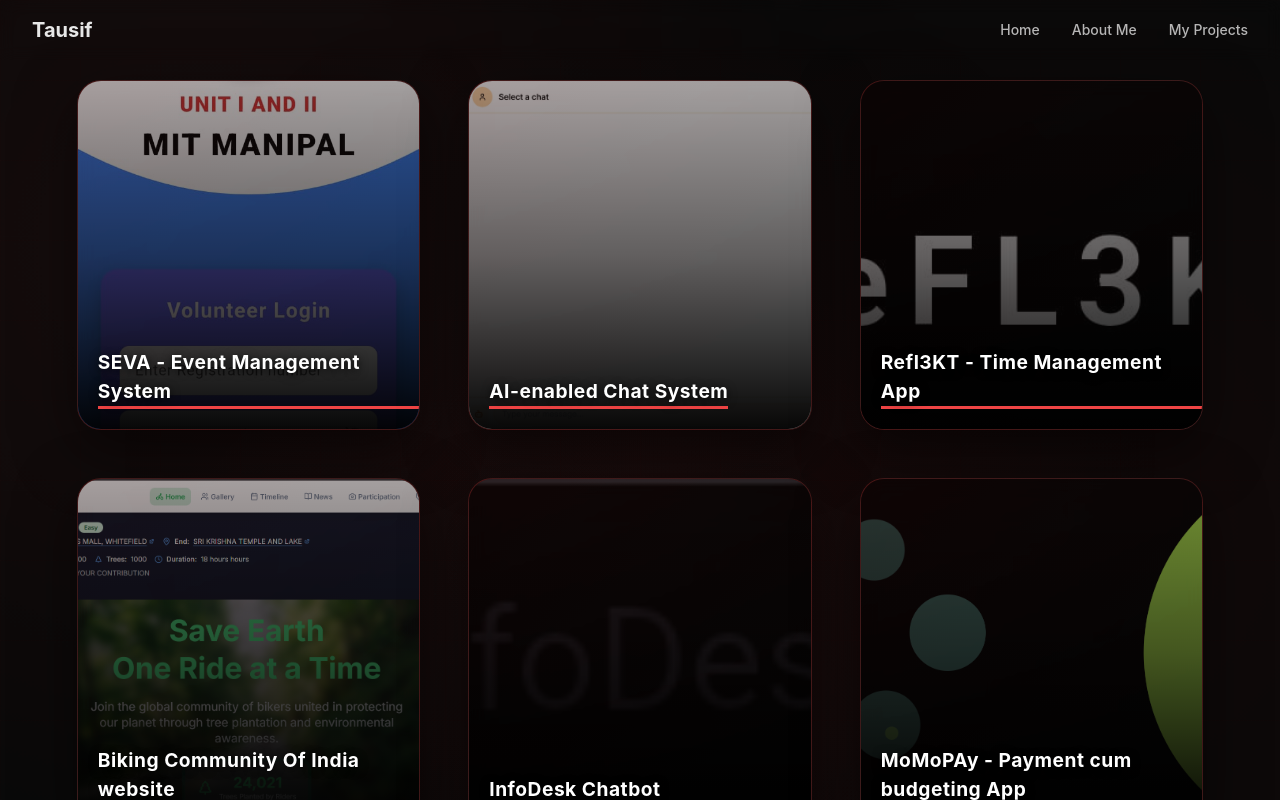
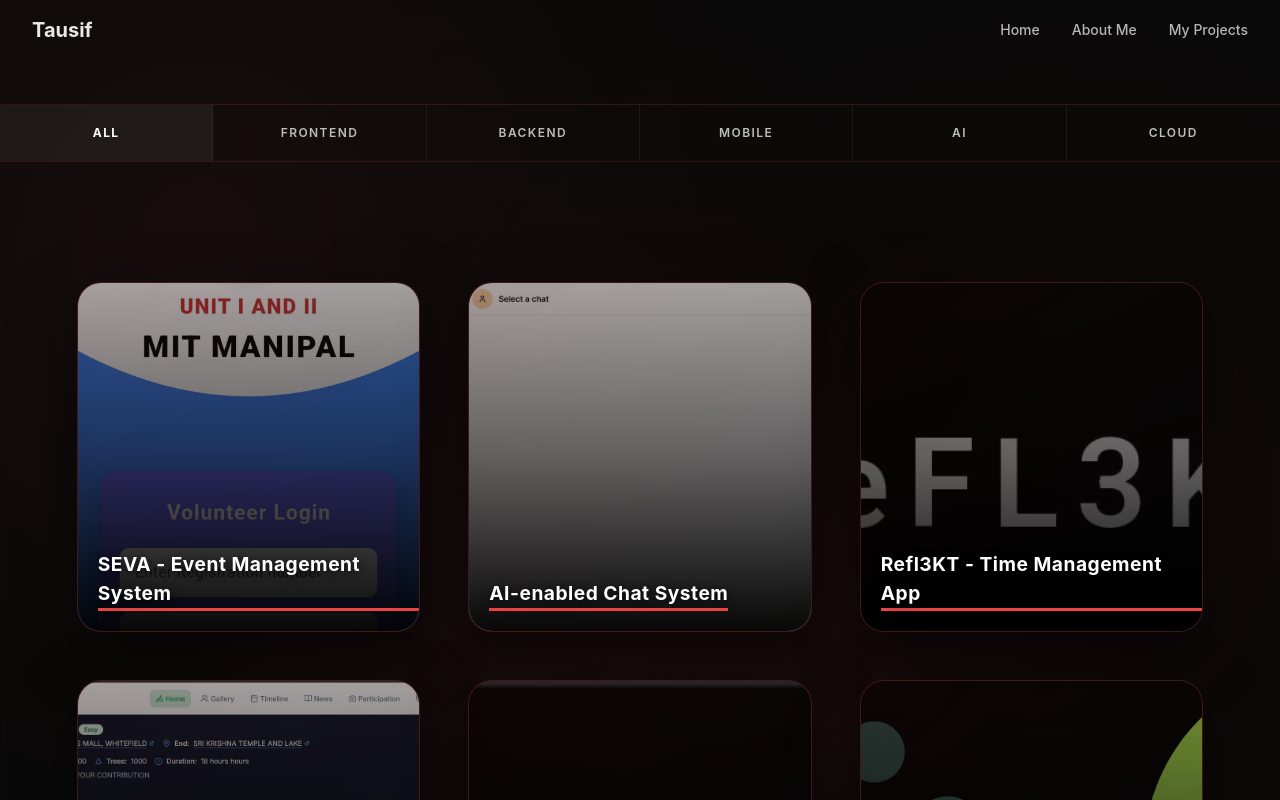
Before and after one commit to tausif892/Portfolio, a Next.js app: page /projects in a window 1280 px wide. Shown: the top 800 px of the page. Built offline with nearby package versions, Linux system fonts and the light colour scheme.

Commit message:
Added and finished the projects

```diff
--- a/app/globals.css
+++ b/app/globals.css
@@ -362,6 +362,10 @@ body::after {
   background: rgba(239, 68, 68, 0.05);
   filter: blur(80px);
   z-index: -1;
+}
+
+.about-text-actions {
+  pointer-events: auto;
 }
 
 .about-text-content {
@@ -584,13 +588,22 @@ body::after {
   animation: fadeInUp 0.8s ease-out;
 }
 
+.timeline-main {
+    background: radial-gradient(
+    circle at top right,
+    rgba(239, 68, 68, 0.08),
+    transparent 60%
+  ),
+  #0a0a0a;
+}
 
 .timeline-title {
-  display: inline-block;
+  display: block;
   margin: 0 auto 80px auto;
   text-align: center;
   font-size: clamp(2.2rem, 4vw, 3.2rem);
   font-weight: 700;
+  align-content: center;
   letter-spacing: 0.08em;
   text-transform: uppercase;
 
@@ -828,6 +841,102 @@ body::after {
    PROJECTS GRID
 ================================ */
 
+/* ===============================
+   FULL-BLEED WRAPPER
+   (ensures the child can span full viewport)
+================================ */
+.full-bleed {
+  position: relative;     /* keep normal flow */
+  width: 100vw;           /* full viewport width */
+  left: 50%;
+  right: 50%;
+  margin-left: -50vw;
+  margin-right: -50vw;
+  /* ensure it's above any container backgrounds */
+  z-index: 40;
+}
+
+/* If some ancestor has overflow hidden, try setting
+   overflow-visible here to allow visual breakout.
+   Remove if not needed. */
+.full-bleed { overflow: visible; }
+
+/* ===============================
+   PROJECTS FILTER (grid of buttons)
+================================ */
+.projects-filter {
+  display: grid;
+  grid-template-columns: repeat(auto-fit, minmax(140px, 1fr));
+  gap: 0;                      /* separators handled by border */
+  align-items: stretch;
+  justify-items: stretch;
+
+  /* full-bleed background & borders */
+  background: auto;
+  border-top: 1px solid var(--border-soft);
+  border-bottom: 1px solid var(--border-soft);
+
+  /* spacing from nav and content */
+  margin-top: 24px;
+  margin-bottom: 40px;
+  padding: 0; /* buttons handle spacing */
+}
+
+/* ===============================
+   FILTER BUTTONS (rectangular bevel)
+================================ */
+.filter-btn {
+  display: inline-flex;
+  align-items: center;
+  justify-content: center;
+  height: 56px;
+  width: 100%;
+
+  background: transparent;
+  border: none;
+  border-right: 1px solid rgba(255, 255, 255, 0.06);
+
+  color: #bdbdbd;
+  font-size: 0.75rem;
+  font-weight: 600;
+  letter-spacing: 0.12em;
+  text-transform: uppercase;
+
+  cursor: pointer;
+  transition: background-color 0.2s ease, color 0.2s ease;
+}
+
+/* remove divider from last item */
+.projects-filter > .filter-btn:last-child {
+  border-right: none;
+}
+
+
+/* Hover & active states */
+.filter-btn:hover {
+  background: rgba(255, 255, 255, 0.04);
+  color: #e5e5e5;
+}
+
+.filter-btn.active {
+  background: rgba(255, 255, 255, 0.06);
+  color: #ffffff;
+  font-weight: 700;
+}
+
+/* Accessibility: focus outline */
+.filter-btn:focus {
+  outline: 3px solid rgba(241, 53, 53, 0.14);
+  outline-offset: 2px;
+}
+
+/* Mobile tweaks */
+@media (max-width: 420px) {
+  .filter-btn { font-size: 12px; padding: 12px 8px; height: 48px; }
+  .projects-filter { gap: 0; }
+}
+
+
 .projects-section {
   padding: 5rem 6vw;
   display: grid;
--- a/app/page.tsx
+++ b/app/page.tsx
@@ -29,8 +29,23 @@ export default function Home() {
           </p>
 
           <div className="hero-buttons">
-            <button className="btn-primary">Got a project?</button>
-            <button className="btn-outline">My Resume</button>
+            <div className="hero-buttons">
+            <a
+              href="mailto:tausifyourmail@gmail.com?subject=Project Collaboration"
+              className="btn-primary"
+            >
+              Got a project?
+            </a>
+
+            <a
+              href="/resume/resume_latest_after_intern.pdf"
+              target="_blank"
+              rel="noopener noreferrer"
+              className="btn-outline"
+            >
+              My Resume
+            </a>
+          </div>
           </div>
         </div>
 
--- a/app/projects/page.tsx
+++ b/app/projects/page.tsx
@@ -1,5 +1,6 @@
 "use client";
 
+import {useState} from "react";
 import NavBar from "../components/NavBar";
 import { ProjectCard } from "../components/ProjectCard";
 import { Project } from "../types/Project";
@@ -14,7 +15,7 @@ const projects: Project[] = [
       "/projects/attendance/3.png",
     ],
     github: "https://github.com/tausif892/NSS-Attendance-System",
-    category: "Mobile, Backend",
+    category: "Mobile, Backend, Cloud",
     techStack: ["Flutter", "Node.js", "MongoDB"],
     description:
       "A university club attendance management system with analytics and events.",
@@ -29,7 +30,7 @@ const projects: Project[] = [
       "/projects/recommendation-chatbot/3.png",
       "/projects/recommendation-chatbot/4.png"
     ],
-    category: 'Frontend, Backend, AI',
+    category: 'Frontend, Backend, AI, Cloud',
     github: "https://github.com/tausif892/Chatroom-Frontend , https://github.com/tausif892/Chatroom-Backend",
     techStack: ["React", "Node.js", "MongoDB", "FastAPI","Gemini","ChromaDB"],
     description:
@@ -73,7 +74,7 @@ const projects: Project[] = [
       "/projects/sce-chatbot/1.png",
       "/projects/sce-chatbot/2.png",
     ],
-    category: 'AI, Backend, Frontend',
+    category: 'AI, Backend, Frontend, Cloud',
     github: "https://github.com/username/project",
     techStack: ["Flutter", "Node.js", "MongoDB"],
     description:
@@ -94,13 +95,34 @@ const projects: Project[] = [
 ];
 
 export default function ProjectsSection() {
-  const categories = ["All", "Frontend", "Backend", "Mobile", "Data Science", "AI/ML", "Cloud"];
+  const[activeCategory, setActiveCategory] = useState("All");
+  const categories = ["All", "Frontend", "Backend", "Mobile","AI", "Cloud"];
+  const filteredProducts = activeCategory === "All" ? projects : projects.filter((project)=> project.category.toLowerCase().split(",").map((c)=>c.trim()).includes(activeCategory.toLowerCase()));
   return (
-    <section className="projects-section">
-        <NavBar />
-      {projects.map((project, i) => (
-        <ProjectCard key={i} project={project} />
+<>
+  <NavBar />
+  <div className="h-20" />
+
+  {/* FULL-BLEED FILTER BAR */}
+  <div className="full-bleed">
+    <div className="projects-filter">
+      {categories.map((cat) => (
+        <button
+          key={cat}
+          className={`filter-btn ${activeCategory === cat ? "active" : ""}`}
+          onClick={() => setActiveCategory(cat)}
+        >
+          {cat}
+        </button>
       ))}
-    </section>
+    </div>
+  </div>
+
+  <section className="projects-section">
+    {filteredProducts.map((project, i) => (
+      <ProjectCard key={i} project={project} />
+    ))}
+  </section>
+</>
   );
 }
```
Also changed, not shown: 1 other file (tests, documents, lock files or other folders).
